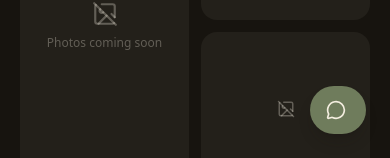
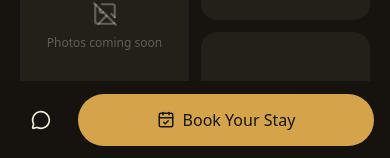
Before and after one commit to kenw-creator/zamu-stays, a Next.js app: page / in a window 390 px wide. Shown: the part 686-844 px from the top of the page. Built offline with nearby package versions, Linux system fonts and the light colour scheme; no server answers; the database is empty.

Commit message:
Add sticky bottom Book Now bar for mobile; keep floating WhatsApp on desktop

```diff
--- a/app/(site)/layout.tsx
+++ b/app/(site)/layout.tsx
@@ -1,6 +1,7 @@
 import { Nav } from "@/components/Nav";
 import { Footer } from "@/components/Footer";
 import { WhatsAppFloat } from "@/components/WhatsAppFloat";
+import { StickyBookBar } from "@/components/StickyBookBar";
 
 export default function SiteLayout({
   children,
@@ -8,11 +9,12 @@ export default function SiteLayout({
   children: React.ReactNode;
 }) {
   return (
-    <>
+    <div className="pb-20 lg:pb-0">
       <Nav />
       <main>{children}</main>
       <Footer />
       <WhatsAppFloat />
-    </>
+      <StickyBookBar />
+    </div>
   );
 }
--- /dev/null
+++ b/components/StickyBookBar.tsx
@@ -0,0 +1,31 @@
+import Link from "next/link";
+import { MessageCircle, CalendarCheck } from "lucide-react";
+
+const WHATSAPP = process.env.NEXT_PUBLIC_WHATSAPP_NUMBER;
+
+export function StickyBookBar() {
+  const message = encodeURIComponent(
+    "Hi! I'd like to know more about staying at Zamu Stays, Kamakis."
+  );
+
+  return (
+    <div className="lg:hidden fixed bottom-0 left-0 right-0 z-50 bg-ink/95 backdrop-blur border-t border-paper/10 px-4 py-3 flex items-center gap-3 pb-[calc(0.75rem+env(safe-area-inset-bottom))]">
+      <a
+        href={`https://wa.me/${WHATSAPP}?text=${message}`}
+        target="_blank"
+        rel="noopener noreferrer"
+        className="shrink-0 inline-flex items-center justify-center rounded-full border border-paper/25 text-paper p-3.5 hover:bg-paper/10 transition-colors focus-ring"
+        aria-label="Chat on WhatsApp"
+      >
+        <MessageCircle size={20} />
+      </a>
+      <Link
+        href="/book"
+        className="flex-1 inline-flex items-center justify-center gap-2 rounded-full bg-brass text-ink font-medium py-3.5 hover:brightness-95 transition-colors focus-ring"
+      >
+        <CalendarCheck size={18} />
+        Book Your Stay
+      </Link>
+    </div>
+  );
+}
--- a/components/WhatsAppFloat.tsx
+++ b/components/WhatsAppFloat.tsx
@@ -12,7 +12,7 @@ export function WhatsAppFloat() {
       href={`https://wa.me/${WHATSAPP}?text=${message}`}
       target="_blank"
       rel="noopener noreferrer"
-      className="fixed bottom-6 right-6 z-50 flex items-center gap-2 rounded-full bg-sage text-paper pl-4 pr-5 py-3.5 shadow-lg shadow-ink/20 hover:brightness-110 transition focus-ring"
+      className="hidden lg:flex fixed bottom-6 right-6 z-50 items-center gap-2 rounded-full bg-sage text-paper pl-4 pr-5 py-3.5 shadow-lg shadow-ink/20 hover:brightness-110 transition focus-ring"
       aria-label="Chat with us on WhatsApp"
     >
       <MessageCircle size={20} />
```
